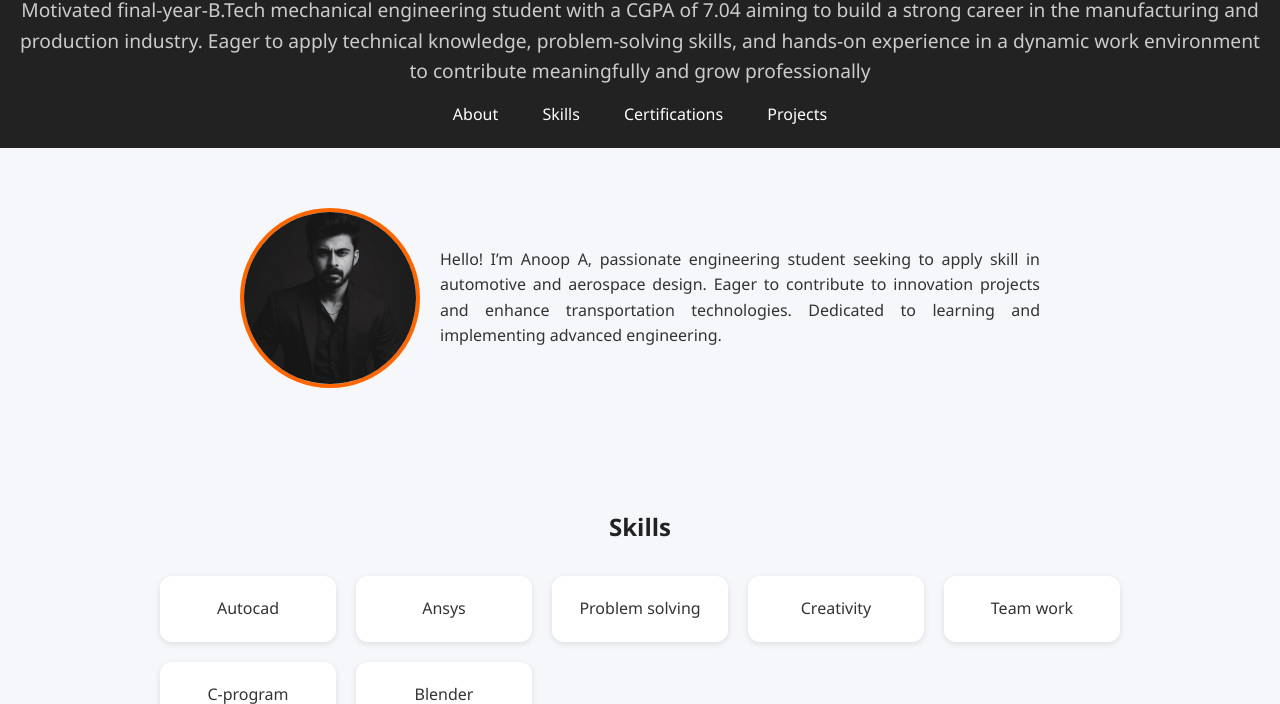
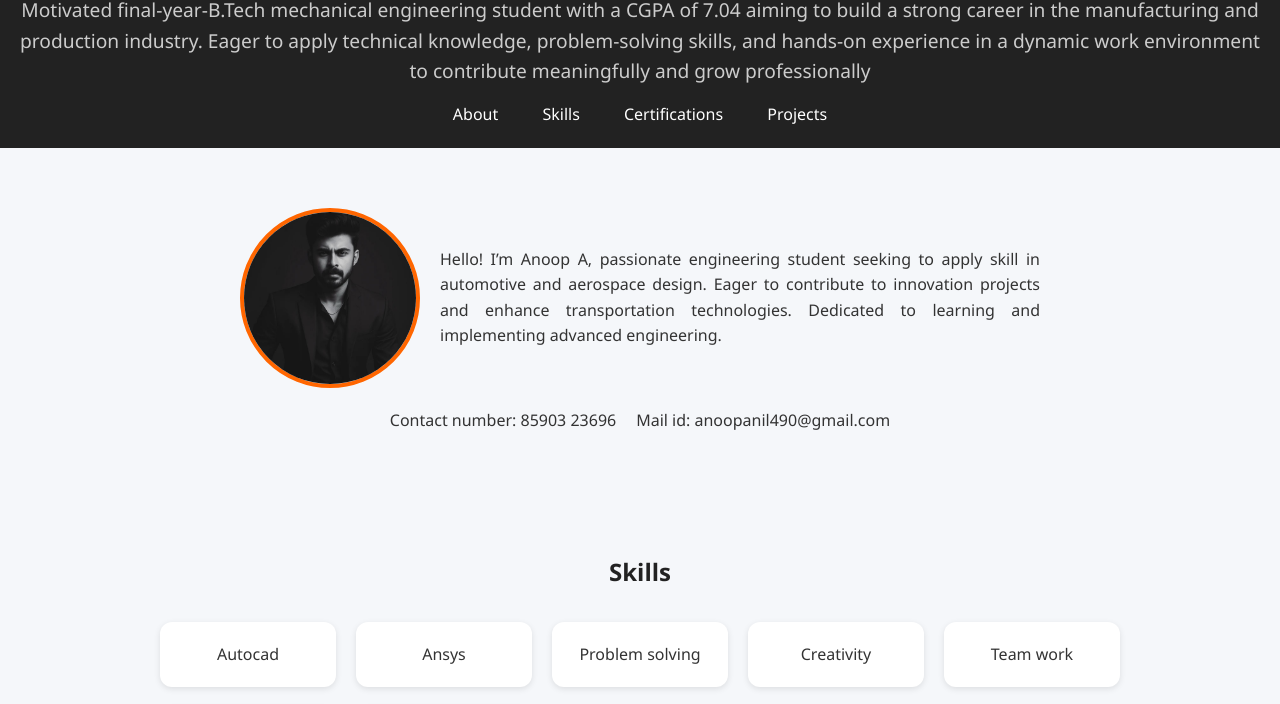
Before and after one commit to M1nmas/Anoop-portfolio-, a plain HTML site: page index.html in a window 1280 px wide. Shown: the part 94-798 px from the top of the page. Drawn offline with Linux system fonts and the light colour scheme.

Commit message:
index.html

```diff
--- a/index.html
+++ b/index.html
@@ -182,6 +182,8 @@
     <p>
       Hello! I’m Anoop A, passionate engineering student seeking to apply skill in automotive and aerospace design. Eager to contribute to innovation projects and enhance transportation technologies. Dedicated to learning and implementing advanced engineering.
     </p>
+    <p>Contact number: 85903 23696</p>
+    <p>Mail id: anoopanil490@gmail.com</p>
   </section>
 
   <!-- SKILLS -->
```
